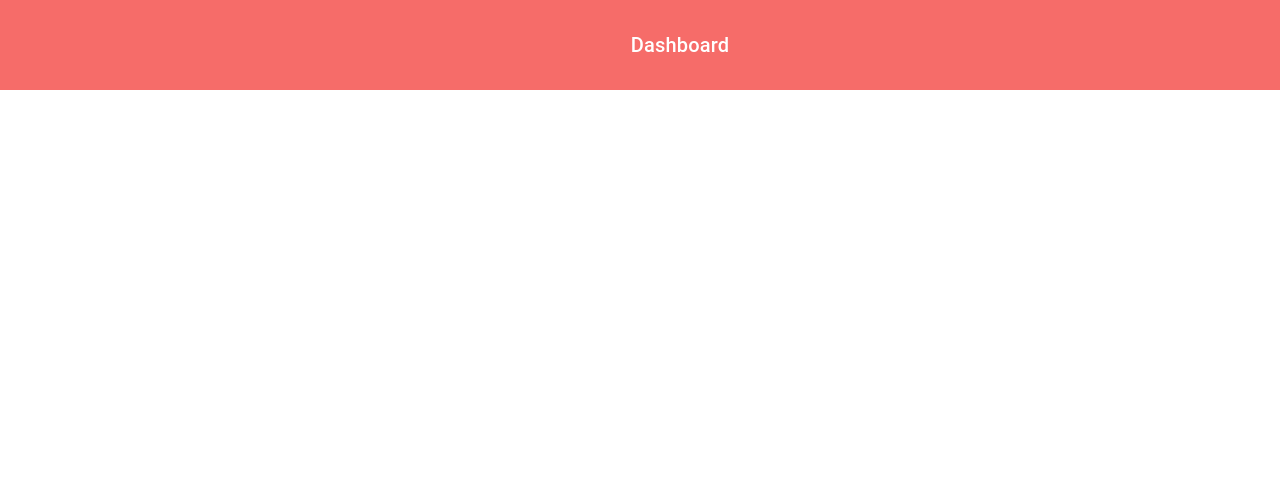
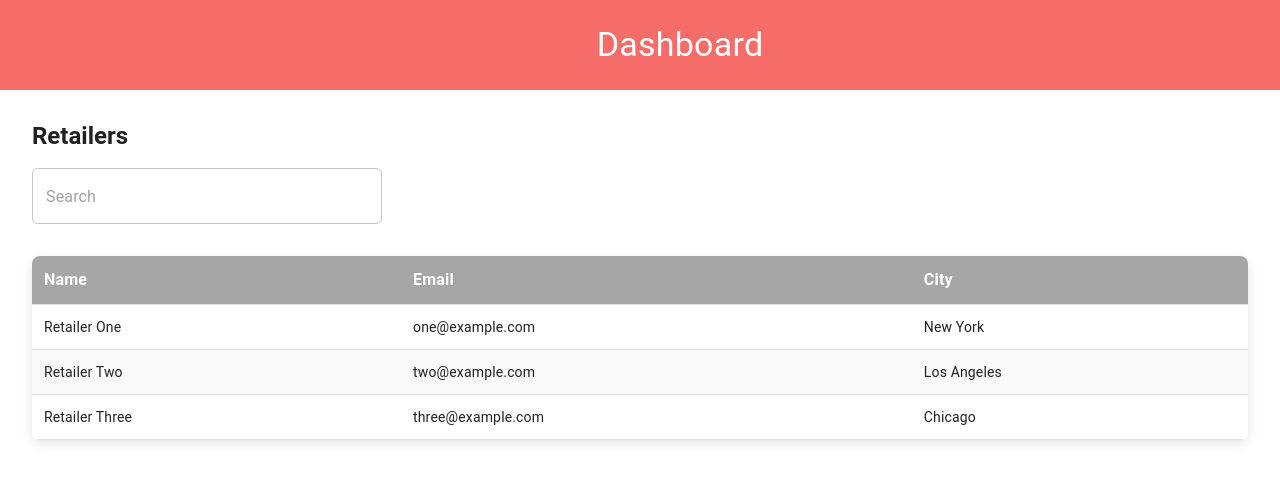
Before and after one commit to shrutiii0606/admin, a Next.js app: page / in a window 1280 px wide. Shown: the top 482 px of the page. Built offline with nearby package versions, Linux system fonts and the light colour scheme; some icons are missing.

Commit message:
added retailer table

```diff
--- a/src/app/page.tsx
+++ b/src/app/page.tsx
@@ -10,6 +10,8 @@ import CancelIcon from '@mui/icons-material/Cancel';
 import List from '@mui/material/List';
 import PeopleIcon from "@mui/icons-material/People";
 import Link from 'next/link';
+import RetailersTable from "@/components/RetailersTable";
+import StorefrontIcon from '@mui/icons-material/Storefront';
 
 
 const drawerWidth = 350;
@@ -44,12 +46,15 @@ const DrawerHeader = styled('div')(({theme}) => ({
 }));
 
 const menuItems = [
-    {label: "Retailer", icon: <PeopleIcon/>, path: "/retailer" },
+    { label: "Retailers", icon: <PeopleIcon />, key: "retailers" },
+    {label:"Products", icon: <StorefrontIcon />, key: "products" },
+    // You can add more items here: employees, reports, etc.
 ];
 
 
 export default function Home() {
     const [open, setOpen] = useState(false);
+    const [activeTab, setActiveTab] = useState("retailers");
 
     const handleDrawerOpen = () => {
         setOpen(true);
@@ -59,13 +64,25 @@ export default function Home() {
         setOpen(false);
     };
 
+    const renderContent = () => {
+        switch (activeTab) {
+            case "retailers":
+                return <RetailersTable/>;
+            // case "employees":
+            //   return <EmployeesTable />;
+            default:
+                return <Typography variant="body1">Select a tab</Typography>;
+        }
+    };
+
+
     return (
-        <Box sx={{display: 'flex'}}>
+      <>
             <CssBaseline/>
             <AppBar position='fixed' open={open}
                     elevation={0}
                     sx={{
-                        backgroundColor: colors.primary,
+                        backgroundColor:colors.primary,
                         height: 90,
                         color: colors.white,
                         display: "flex",
@@ -88,10 +105,10 @@ export default function Home() {
                         <MenuIcon/>
                     </IconButton>
                     <Typography
-                        variant="h6"
+                        variant="h4"
                         noWrap
                         component="div"
-                        className={`${open ? "text-left" : "text-center"} flex-grow text-[32px] font-normal`}
+                        className={`${open ? "text-left" : "text-center"} flex-grow text-[40px] font-bold`}
                     >
                         Dashboard</Typography>
                 </Toolbar>
@@ -99,11 +116,13 @@ export default function Home() {
             </AppBar>
             <Drawer
                 sx={{
+                    width: drawerWidth,
                     flexShrink: 0,
-                    width: drawerWidth,
                     '& .MuiDrawer-paper': {
                         width: drawerWidth,
                         boxSizing: 'border-box',
+                        position: 'fixed', // ✅ keeps it from affecting layout
+                        zIndex: (theme) => theme.zIndex.drawer + 1,
                     },
                 }}
                 variant="persistent"
@@ -125,28 +144,50 @@ export default function Home() {
                     </div>
                 </DrawerHeader>
                 <div className="h-10"/>
-                <List className="px-4">
-                    {menuItems.map((item, index) => (
-                        <Link
-                            key={index}
-                            href={item.path}
-                            className="hover:bg-gray-100 cursor-pointer block p-4"
-                            style={{
-                                borderTop: `1px solid ${colors.borderDefault}`,
-                                borderBottom: `1px solid ${colors.borderDefault}`,
-                                color: colors.black,
-                                textDecoration: 'none',
+                <List>
+                    {menuItems.map((item) => (
+                        <Box
+                            key={item.key}
+                            onClick={() => setActiveTab(item.key)}
+                            sx={{
+                                p: 2,
+                                cursor: 'pointer',
+                                borderBottom: `1px solid ${colors.borderDefault}`, // border on every item
+                                backgroundColor: activeTab === item.key ? "#f5f5f5" : "transparent",
+                                display: "flex",
+                                alignItems: "center",
+                                gap: 2,
+                                borderRadius: 0,
+                                '&:hover': {
+                                    backgroundColor: '#eaeaea',
+                                }
                             }}
                         >
-                            <div className="flex items-center gap-4">
-                                <div style={{ color: colors.black }}>{item.icon}</div>
-                                <span style={{ fontWeight: 'normal', fontSize: '1rem' }}>{item.label}</span>
-                            </div>
-                        </Link>
+                            {item.icon}
+                            <Typography>{item.label}</Typography>
+                        </Box>
                     ))}
                 </List>
 
+
+
+
             </Drawer>
-        </Box>
+
+        {/*    Main  Component   */}
+            <Box
+                component="main"
+                sx={{
+                    flexGrow: 1,
+                    p: 4,
+                    mt: 11,
+                    minHeight: '100vh',
+                    transition: 'margin 0.5s ease',
+                    ...(open && { marginLeft: `${drawerWidth}px` }), // ✅ Fix: apply margin only when drawer is open
+                }}
+            >
+                {renderContent()}
+            </Box>
+    </>
     );
 }
--- /dev/null
+++ b/src/components/RetailersTable.tsx
@@ -0,0 +1,127 @@
+import {
+    Box,
+    Paper,
+    Table,
+    TableBody,
+    TableCell,
+    TableContainer,
+    TableHead,
+    TableRow,
+    TextField,
+    Typography,
+} from "@mui/material";
+import { useEffect, useState } from "react";
+
+const mockRetailers = [
+    { id: 1, name: "Retailer One", email: "one@example.com", city: "New York" },
+    { id: 2, name: "Retailer Two", email: "two@example.com", city: "Los Angeles" },
+    { id: 3, name: "Retailer Three", email: "three@example.com", city: "Chicago" },
+];
+
+export default function RetailersTable() {
+    const [searchText, setSearchText] = useState("");
+    const [filteredRetailers, setFilteredRetailers] = useState(mockRetailers);
+
+    useEffect(() => {
+        const filtered = mockRetailers.filter(
+            (retailer) =>
+                retailer.name.toLowerCase().includes(searchText.toLowerCase()) ||
+                retailer.email.toLowerCase().includes(searchText.toLowerCase()) ||
+                retailer.city.toLowerCase().includes(searchText.toLowerCase())
+        );
+        setFilteredRetailers(filtered);
+    }, [searchText]);
+
+    return (
+        <Box>
+            <Typography variant="h5" sx={{ mb: 2, fontWeight: 600 }}>
+                Retailers
+            </Typography>
+
+            <TextField
+                variant="outlined"
+                placeholder="Search"
+                value={searchText}
+                onChange={(e) => setSearchText(e.target.value)}
+                sx={{
+                    "& .MuiOutlinedInput-root": {
+                        borderRadius: "6px",
+                        "& fieldset": {
+                            borderColor: "#C5C5C5",
+                        },
+                        "&:hover fieldset": {
+                            borderColor: "#000000",
+                        },
+                        "&.Mui-focused fieldset": {
+                            borderColor: "#000000",
+                        },
+                    },
+                    width: "350px",
+                    mb: 4,
+                }}
+            />
+
+            <TableContainer
+                component={Paper}
+                elevation={3}
+                sx={{
+                    borderRadius: 2,
+                    boxShadow: "0 4px 12px rgba(0,0,0,0.1)",
+                    overflow: "hidden",
+                }}
+            >
+                <Table>
+                    <TableHead>
+                        <TableRow
+                            sx={{
+                                backgroundColor: "#A6A6A6",
+                            }}
+                        >
+                            <TableCell
+                                sx={{ color: "white", fontWeight: "bold", fontSize: "1rem", padding: "12px" }}
+                            >
+                                Name
+                            </TableCell>
+                            <TableCell
+                                sx={{ color: "white", fontWeight: "bold", fontSize: "1rem", padding: "12px" }}
+                            >
+                                Email
+                            </TableCell>
+                            <TableCell
+                                sx={{ color: "white", fontWeight: "bold", fontSize: "1rem", padding: "12px" }}
+                            >
+                                City
+                            </TableCell>
+                        </TableRow>
+                    </TableHead>
+                    <TableBody>
+                        {filteredRetailers.length === 0 ? (
+                            <TableRow>
+                                <TableCell colSpan={3} align="center" sx={{ py: 4, fontStyle: "italic" }}>
+                                    No Retailers Found
+                                </TableCell>
+                            </TableRow>
+                        ) : (
+                            filteredRetailers.map((retailer, idx) => (
+                                <TableRow
+                                    key={retailer.id}
+                                    sx={{
+                                        backgroundColor: idx % 2 === 0 ? "#fff" : "#f9f9f9", // zebra striping
+                                        "&:hover": {
+                                            backgroundColor: "#f0f0f0",
+                                            cursor: "pointer",
+                                        },
+                                    }}
+                                >
+                                    <TableCell sx={{ padding: "12px" }}>{retailer.name}</TableCell>
+                                    <TableCell sx={{ padding: "12px" }}>{retailer.email}</TableCell>
+                                    <TableCell sx={{ padding: "12px" }}>{retailer.city}</TableCell>
+                                </TableRow>
+                            ))
+                        )}
+                    </TableBody>
+                </Table>
+            </TableContainer>
+        </Box>
+    );
+}
--- /dev/null
+++ b/src/utils/textfield.ts
@@ -0,0 +1,20 @@
+export const textfield = {
+    "& .MuiOutlinedInput-root": {
+        borderRadius: "10px",
+        "& fieldset": {
+            borderColor: "#C5C5C5", // Normal border
+        },
+        "&:hover fieldset": {
+            borderColor: "#000000", // Hover border
+        },
+        "&.Mui-focused fieldset": {
+            borderColor: "#F66C69", // Focus border (or your desired color)
+        },
+    },
+    "& .MuiInputLabel-root": {
+        color: "#A6A6A6", // Default label
+        "&.Mui-focused": {
+            color: "#F66C69", // Focus label
+        },
+    },
+};
```
